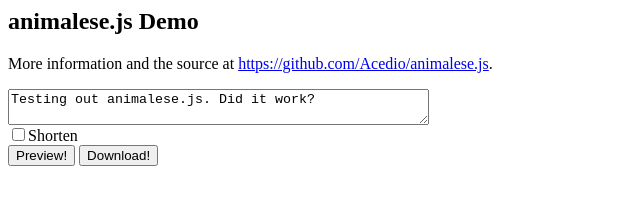
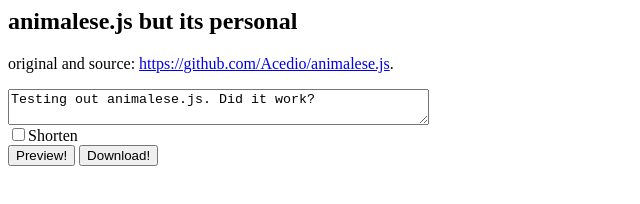
Before and after one commit to FuwaUsagi/roll-animalese, a plain HTML site: page index.html in a window 1280 px wide. Shown: the whole page, without its empty margins (0-640 px from the left). Drawn offline with Linux system fonts and the light colour scheme; no server answers.

Commit message:
Update index.html

```diff
--- a/index.html
+++ b/index.html
@@ -1,6 +1,6 @@
 <html>
 <head>
-    <title>animalese.js Demo</title>
+    <title>animalese.js but its personal</title>
 </head>
 <script src="riffwave.js"></script>
 <script src="Blob.js"></script>
@@ -47,8 +47,8 @@
 
 </script>
 <body>
-    <h2>animalese.js Demo</h2>
-    <p>More information and the source at <a href="https://github.com/Acedio/animalese.js">https://github.com/Acedio/animalese.js</a>.</p>
+    <h2>animalese.js but its personal</h2>
+    <p>original and source: <a href="https://github.com/Acedio/animalese.js">https://github.com/Acedio/animalese.js</a>.</p>
     <textarea id="text" rows"4" cols="50">Testing out animalese.js. Did it work?</textarea><br/>
     <label><input id="shorten" type="checkbox"/>Shorten</label><br/>
     <button id="preview" type="button" disabled="true" onclick="preview()">Preview!</button>
```
